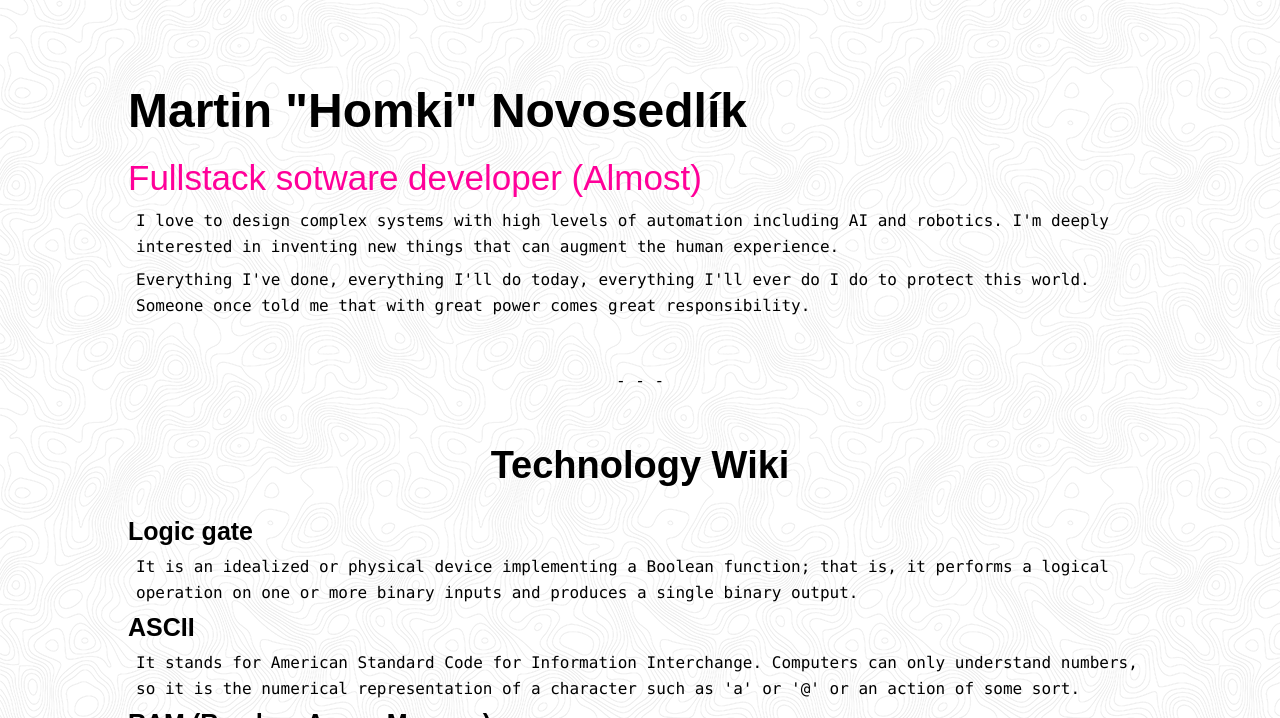
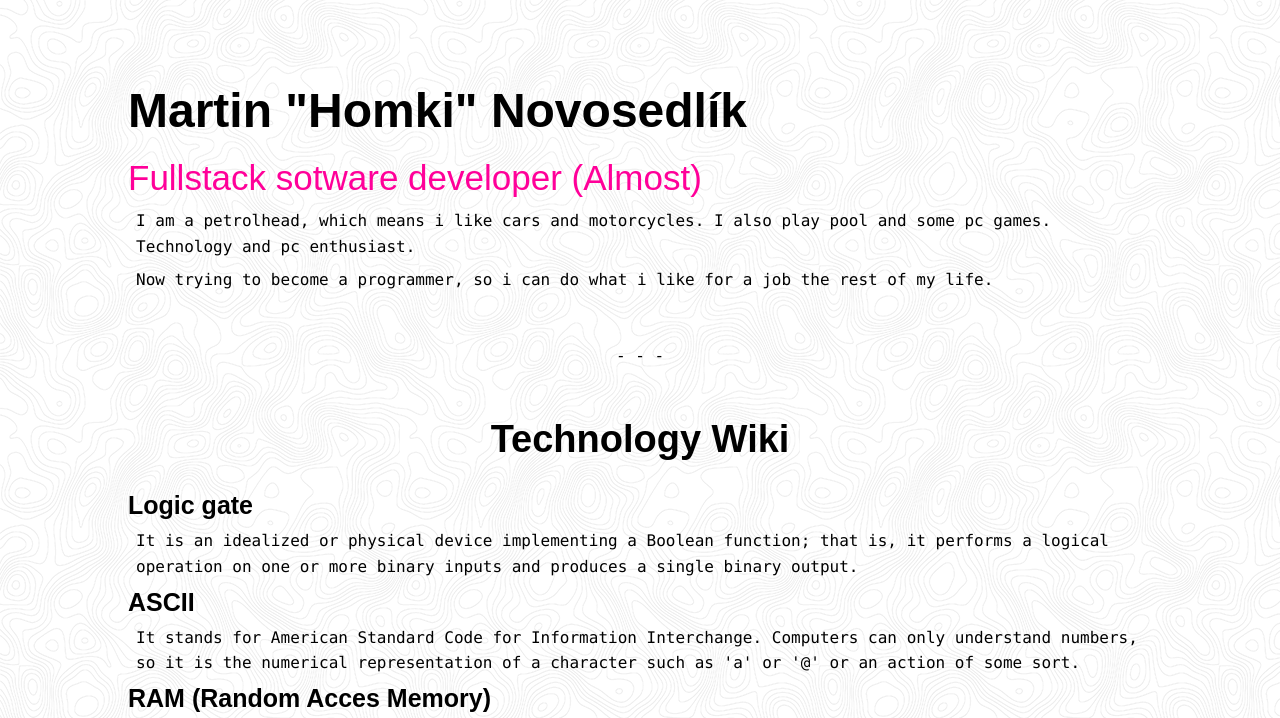
Before and after one commit to green-fox-academy/HomkiSvk, a plain HTML site: page week-00/myFirstWebsite/index.html in a window 1280 px wide. Shown: the part 62-780 px from the top of the page. Drawn offline with Linux system fonts and the light colour scheme; a web font is replaced by a local one.

Commit message:
last info

```diff
--- a/week-00/myFirstWebsite/index.html
+++ b/week-00/myFirstWebsite/index.html
@@ -26,10 +26,8 @@
   <div id="aboutme">
     <h1>Martin "Homki" Novosedlík</h1>
     <h2>Fullstack sotware developer (Almost)</h2>
-    <p>I love to design complex systems with high levels of automation including AI and robotics. I'm
-      deeply interested in inventing new things that can augment the human experience.</p>
-    <p>Everything I've done, everything I'll do today, everything I'll ever do I do to protect this
-      world. Someone once told me that with great power comes great responsibility.</p>
+    <p>I am a petrolhead, which means i like cars and motorcycles. I also play pool and some pc games. Technology and pc enthusiast.</p>
+    <p>Now trying to become a programmer, so i can do what i like for a job the rest of my life.</p>
   </div>
   <p id="separator">- - -</p>
   <div id="technology">
```
Also changed, not shown: week-00/myFirstWebsite/blog/blog.css (indentation only).
